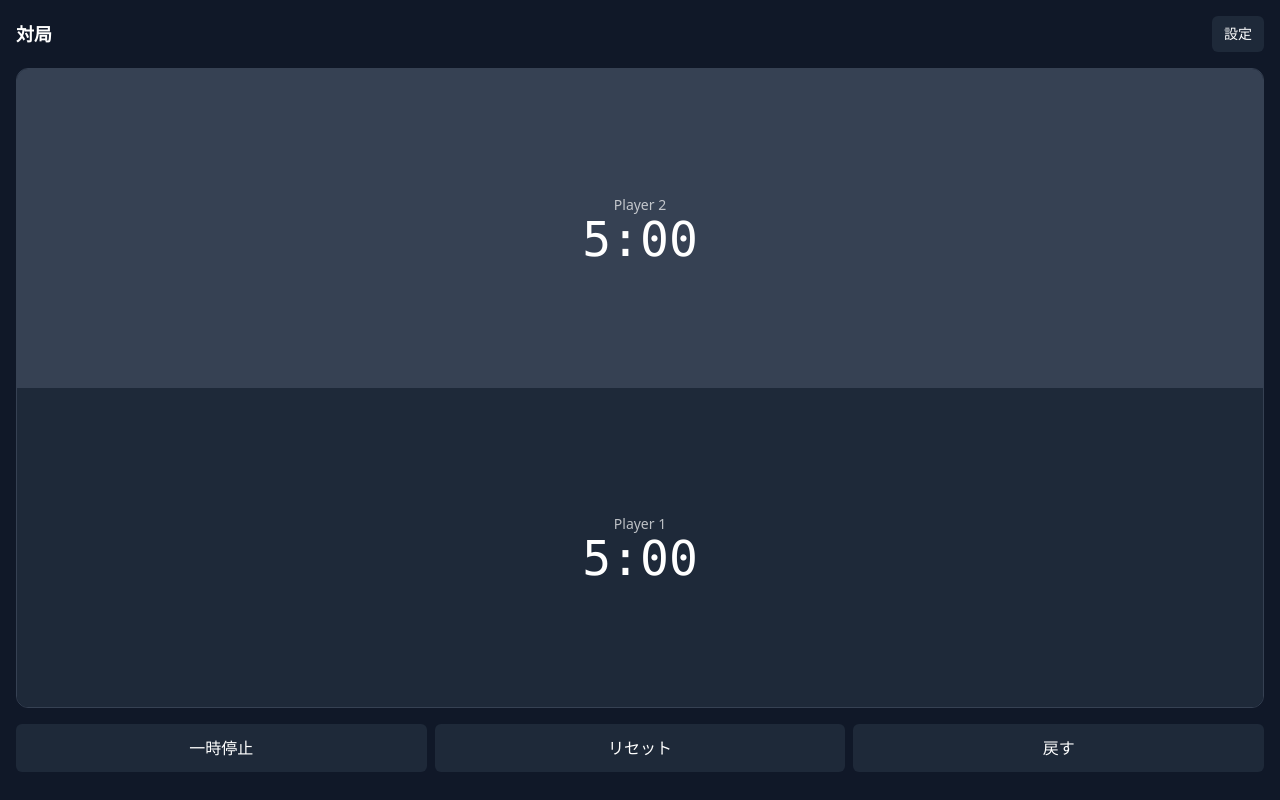
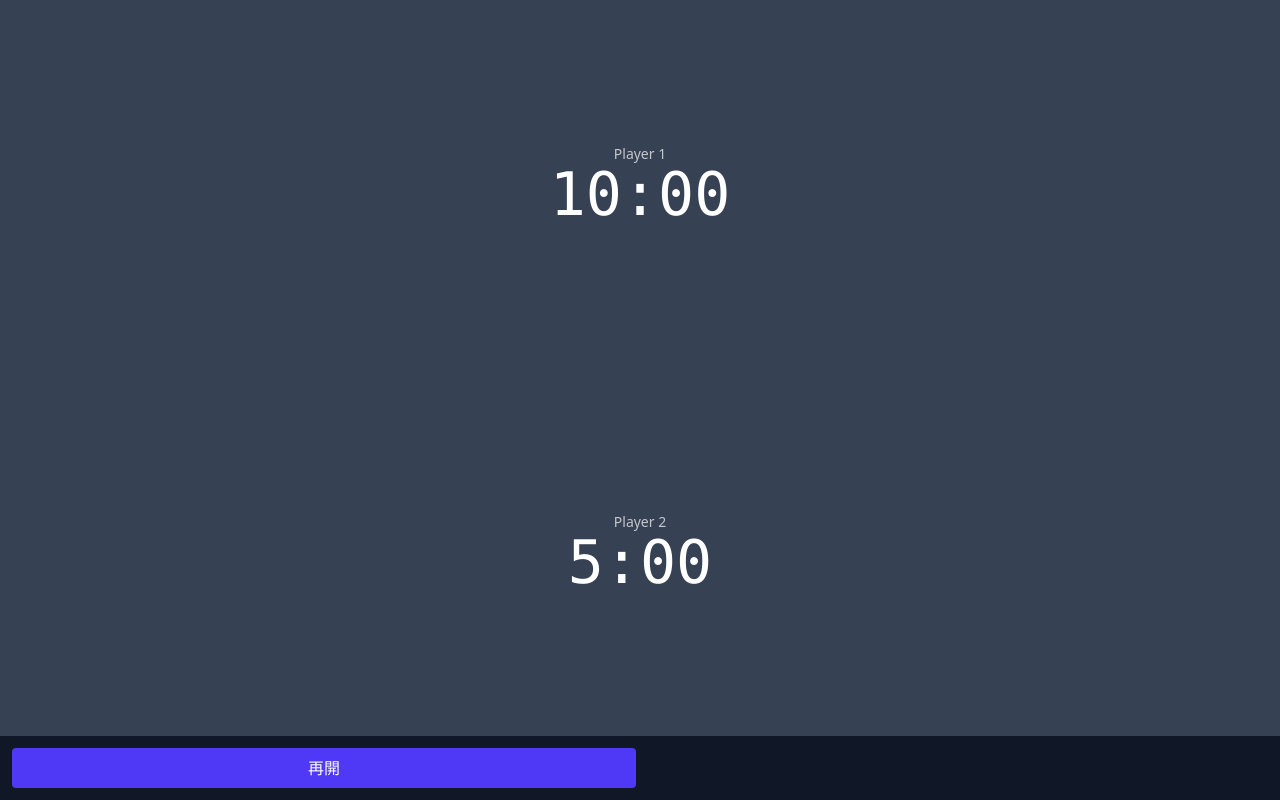
Before and after one commit to naoya25/shogi-clock, a React (Vite) app: page /#/timer in a window 1280 px wide. Built offline with nearby package versions, Linux system fonts and the light colour scheme.

Commit message:
Add clock feature with timer functionality, configuration parsing, validation, and formatting utilities

```diff
--- /dev/null
+++ b/src/features/clock/useClock.ts
@@ -0,0 +1,104 @@
+import { useEffect, useState } from "react";
+
+const TICK_MS = 100;
+
+type PlayerState = {
+  remainingMs: number;
+};
+
+type ClockState = {
+  players: [PlayerState, PlayerState];
+  active: 0 | 1 | null;
+  running: boolean;
+  lastTs: number | null;
+  finished: boolean;
+};
+
+export function useClock(initialSeconds: [number, number]) {
+  const [state, setState] = useState<ClockState>(() => ({
+    players: [
+      { remainingMs: initialSeconds[0] * 1000 },
+      { remainingMs: initialSeconds[1] * 1000 },
+    ],
+    active: null,
+    running: false,
+    lastTs: null,
+    finished: false,
+  }));
+
+  // tick loop
+  useEffect(() => {
+    if (!state.running || state.finished) return;
+
+    const id = setInterval(() => {
+      setState((prev) => {
+        if (!prev.running || prev.active === null || prev.finished) {
+          return prev;
+        }
+
+        const now = Date.now();
+        const last = prev.lastTs ?? now;
+        const delta = now - last;
+
+        const next = structuredClone(prev);
+        next.lastTs = now;
+
+        const p = next.players[next.active!];
+        p.remainingMs -= delta;
+
+        if (p.remainingMs <= 0) {
+          p.remainingMs = 0;
+          next.running = false;
+          next.finished = true;
+        }
+
+        return next;
+      });
+    }, TICK_MS);
+
+    return () => clearInterval(id);
+  }, [state.running, state.finished, state.active]);
+
+  function tap(player: 0 | 1) {
+    setState((prev) => {
+      if (prev.finished) return prev;
+
+      const now = Date.now();
+      const next = structuredClone(prev);
+
+      // まだ開始していない
+      if (prev.active === null) {
+        next.active = player === 0 ? 1 : 0;
+        next.running = true;
+        next.lastTs = now;
+        return next;
+      }
+
+      // 進行中
+      const nextActive = player === 0 ? 1 : 0;
+
+      if (nextActive !== prev.active) {
+        next.active = nextActive;
+        next.lastTs = now;
+      }
+
+      return next;
+    });
+  }
+
+  function pause() {
+    setState((prev) => {
+      if (!prev.running) return prev;
+      return { ...prev, running: false, lastTs: null };
+    });
+  }
+
+  function resume() {
+    setState((prev) => {
+      if (prev.running || prev.finished || prev.active === null) return prev;
+      return { ...prev, running: true, lastTs: Date.now() };
+    });
+  }
+
+  return { state, tap, pause, resume };
+}
--- /dev/null
+++ b/src/features/rules/builtins/sample.json
@@ -0,0 +1,20 @@
+{
+  "version": 1,
+  "name": "10分秒読み30秒フィッシャー5秒",
+  "time": {
+    "player1": {
+      "mainSeconds": 600,
+      "byoyomiSeconds": 30,
+      "fischerSeconds": 5
+    },
+    "player2": {
+      "mainSeconds": 300,
+      "byoyomiSeconds": 0,
+      "fischerSeconds": 0
+    }
+  },
+  "audio": {
+    "announceAt": [300, 60, 10],
+    "countdownFrom": 9
+  }
+}
--- /dev/null
+++ b/src/features/rules/load.ts
@@ -0,0 +1,12 @@
+import type { ClockConfigV1 } from "./types";
+import { validateConfigV1 } from "./validate";
+
+export function parseConfigFromJson(text: string): ClockConfigV1 {
+  let raw: unknown;
+  try {
+    raw = JSON.parse(text);
+  } catch {
+    throw new Error("JSONの構文が正しくありません");
+  }
+  return validateConfigV1(raw);
+}
--- /dev/null
+++ b/src/features/rules/types.ts
@@ -0,0 +1,20 @@
+export type ClockConfigV1 = {
+  version: 1;
+  name: string;
+  time: {
+    player1: {
+      mainSeconds: number;
+      byoyomiSeconds?: number;
+      fischerSeconds?: number;
+    };
+    player2: {
+      mainSeconds: number;
+      byoyomiSeconds?: number;
+      fischerSeconds?: number;
+    };
+  };
+  audio: {
+    announceAt: number[];
+    countdownFrom: number;
+  };
+};
--- /dev/null
+++ b/src/features/rules/validate.ts
@@ -0,0 +1,80 @@
+import { isInt, isObject, isString } from "../../lib/validate";
+import type { ClockConfigV1 } from "./types";
+
+export function validateConfigV1(raw: unknown): ClockConfigV1 {
+  if (!isObject(raw))
+    throw new Error("JSONのトップがオブジェクトではありません");
+
+  // name
+  if (!isString(raw.name) || raw.name.trim() === "")
+    throw new Error("nameが不正です");
+
+  // time
+  if (!isObject(raw.time)) throw new Error("timeが不正です");
+  if (!isObject(raw.time.player1)) throw new Error("time.player1が不正です");
+  if (!isInt(raw.time.player1.mainSeconds) || raw.time.player1.mainSeconds < 0)
+    throw new Error("time.player1.mainSecondsが不正です");
+  if (
+    raw.time.player1.byoyomiSeconds !== undefined &&
+    (!isInt(raw.time.player1.byoyomiSeconds) ||
+      raw.time.player1.byoyomiSeconds < 0)
+  )
+    throw new Error("time.player1.byoyomiSecondsが不正です（>=0）");
+
+  if (
+    raw.time.player1.fischerSeconds !== undefined &&
+    (!isInt(raw.time.player1.fischerSeconds) ||
+      raw.time.player1.fischerSeconds < 0)
+  )
+    throw new Error("time.player1.fischerSecondsが不正です（>=0）");
+
+  if (!isObject(raw.time.player2)) throw new Error("time.player2が不正です");
+  if (!isInt(raw.time.player2.mainSeconds) || raw.time.player2.mainSeconds < 0)
+    throw new Error("time.player2.mainSecondsが不正です");
+
+  if (
+    raw.time.player2.byoyomiSeconds !== undefined &&
+    (!isInt(raw.time.player2.byoyomiSeconds) ||
+      raw.time.player2.byoyomiSeconds < 0)
+  )
+    throw new Error("time.player2.byoyomiSecondsが不正です（>=0）");
+  if (
+    raw.time.player2.fischerSeconds !== undefined &&
+    (!isInt(raw.time.player2.fischerSeconds) ||
+      raw.time.player2.fischerSeconds < 0)
+  )
+    throw new Error("time.player2.fischerSecondsが不正です（>=0）");
+
+  // audio
+  if (!isObject(raw.audio)) throw new Error("audioが不正です");
+  if (
+    !Array.isArray(raw.audio.announceAt) ||
+    !raw.audio.announceAt.every((x) => isInt(x) && x >= 0)
+  ) {
+    throw new Error("audio.announceAtが不正です");
+  }
+  if (!isInt(raw.audio.countdownFrom) || raw.audio.countdownFrom < 0) {
+    throw new Error("audio.countdownFromが不正です");
+  }
+
+  return {
+    version: 1,
+    name: raw.name,
+    time: {
+      player1: {
+        mainSeconds: raw.time.player1.mainSeconds,
+        byoyomiSeconds: raw.time.player1.byoyomiSeconds,
+        fischerSeconds: raw.time.player1.fischerSeconds,
+      },
+      player2: {
+        mainSeconds: raw.time.player2.mainSeconds,
+        byoyomiSeconds: raw.time.player2.byoyomiSeconds,
+        fischerSeconds: raw.time.player2.fischerSeconds,
+      },
+    },
+    audio: {
+      announceAt: raw.audio.announceAt,
+      countdownFrom: raw.audio.countdownFrom,
+    },
+  };
+}
--- /dev/null
+++ b/src/lib/formatter.ts
@@ -0,0 +1,6 @@
+export function formatMs(ms: number) {
+  const s = Math.max(0, Math.floor(ms / 1000));
+  const m = Math.floor(s / 60);
+  const r = s % 60;
+  return `${m}:${r.toString().padStart(2, "0")}`;
+}
--- /dev/null
+++ b/src/lib/validate.ts
@@ -0,0 +1,15 @@
+export function isObject(x: unknown): x is Record<string, unknown> {
+  return typeof x === "object" && x !== null;
+}
+
+export function isInt(n: unknown): n is number {
+  return typeof n === "number" && Number.isInteger(n);
+}
+
+export function isString(x: unknown): x is string {
+  return typeof x === "string";
+}
+
+export function isArray<T = unknown>(x: unknown): x is T[] {
+  return Array.isArray(x);
+}
--- a/src/routes/TimerPage.tsx
+++ b/src/routes/TimerPage.tsx
@@ -1,48 +1,46 @@
-import { Link } from "react-router-dom";
-import { appPath } from "../routes";
+import { useClock } from "../features/clock/useClock";
+import { formatMs } from "../lib/formatter";
 
 export default function TimerPage() {
+  const { state, tap, pause, resume } = useClock([600, 300]);
+
   return (
-    <div className="min-h-screen bg-gray-900 text-white p-4">
-      <header className="flex items-center justify-between">
-        <h1 className="text-lg font-semibold">対局</h1>
-        <Link
-          to={appPath.settings()}
-          className="rounded-md bg-gray-800 px-3 py-2 text-sm hover:bg-gray-700"
-        >
-          設定
-        </Link>
-      </header>
-
-      <main className="mt-4">
-        <div className="h-[80vh] rounded-xl overflow-hidden border border-gray-700">
-          <div className="h-1/2 flex items-center justify-center bg-gray-700">
-            <div className="text-center">
-              <div className="text-sm opacity-70">Player 2</div>
-              <div className="text-5xl font-mono">5:00</div>
-            </div>
-          </div>
-
-          <div className="h-1/2 flex items-center justify-center bg-gray-800">
-            <div className="text-center">
-              <div className="text-sm opacity-70">Player 1</div>
-              <div className="text-5xl font-mono">5:00</div>
-            </div>
+    <div className="h-screen bg-gray-900 text-white flex flex-col">
+      {/* 上（Player 1） */}
+      <button
+        className={`flex-1 ${state.active === 0 ? "bg-gray-800" : "bg-gray-700"}`}
+        onClick={() => tap(0)}
+      >
+        <div className="h-full flex flex-col items-center justify-center">
+          <div className="text-sm opacity-70">Player 1</div>
+          <div className="text-6xl font-mono">
+            {formatMs(state.players[0].remainingMs)}
           </div>
         </div>
+      </button>
 
-        <div className="mt-4 flex gap-2">
-          <button className="flex-1 rounded-md bg-gray-800 py-3 hover:bg-gray-700">
-            一時停止
-          </button>
-          <button className="flex-1 rounded-md bg-gray-800 py-3 hover:bg-gray-700">
-            リセット
-          </button>
-          <button className="flex-1 rounded-md bg-gray-800 py-3 hover:bg-gray-700">
-            戻す
-          </button>
+      {/* 下（Player 2） */}
+      <button
+        className={`flex-1 ${state.active === 1 ? "bg-gray-800" : "bg-gray-700"}`}
+        onClick={() => tap(1)}
+      >
+        <div className="h-full flex flex-col items-center justify-center">
+          <div className="text-sm opacity-70">Player 2</div>
+          <div className="text-6xl font-mono">
+            {formatMs(state.players[1].remainingMs)}
+          </div>
         </div>
-      </main>
+      </button>
+
+      {/* 操作 */}
+      <div className="p-3 grid grid-cols-2 gap-2">
+        <button
+          className="rounded bg-indigo-600 py-2"
+          onClick={state.running ? pause : resume}
+        >
+          {state.running ? "一時停止" : "再開"}
+        </button>
+      </div>
     </div>
   );
 }
```
